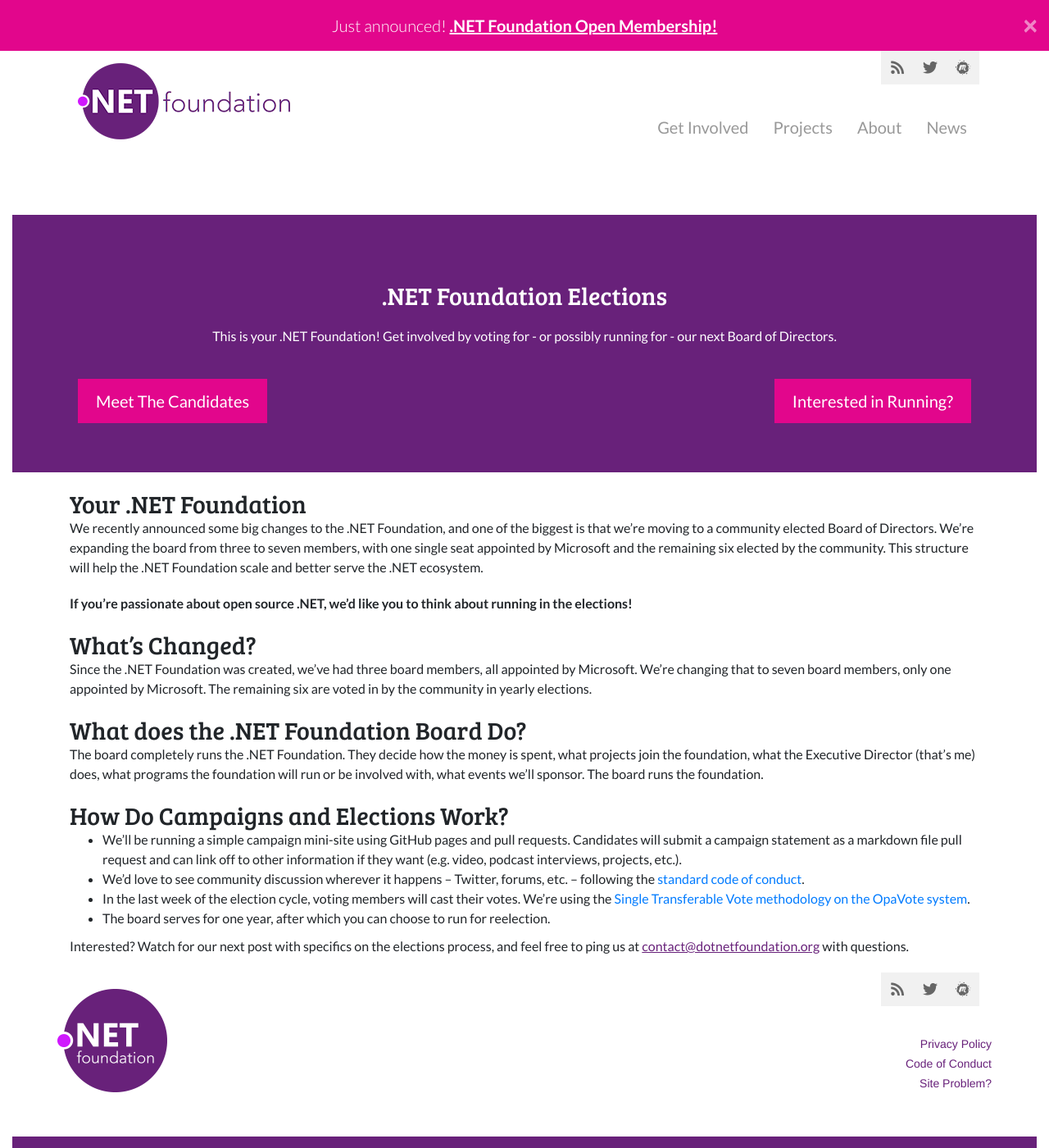
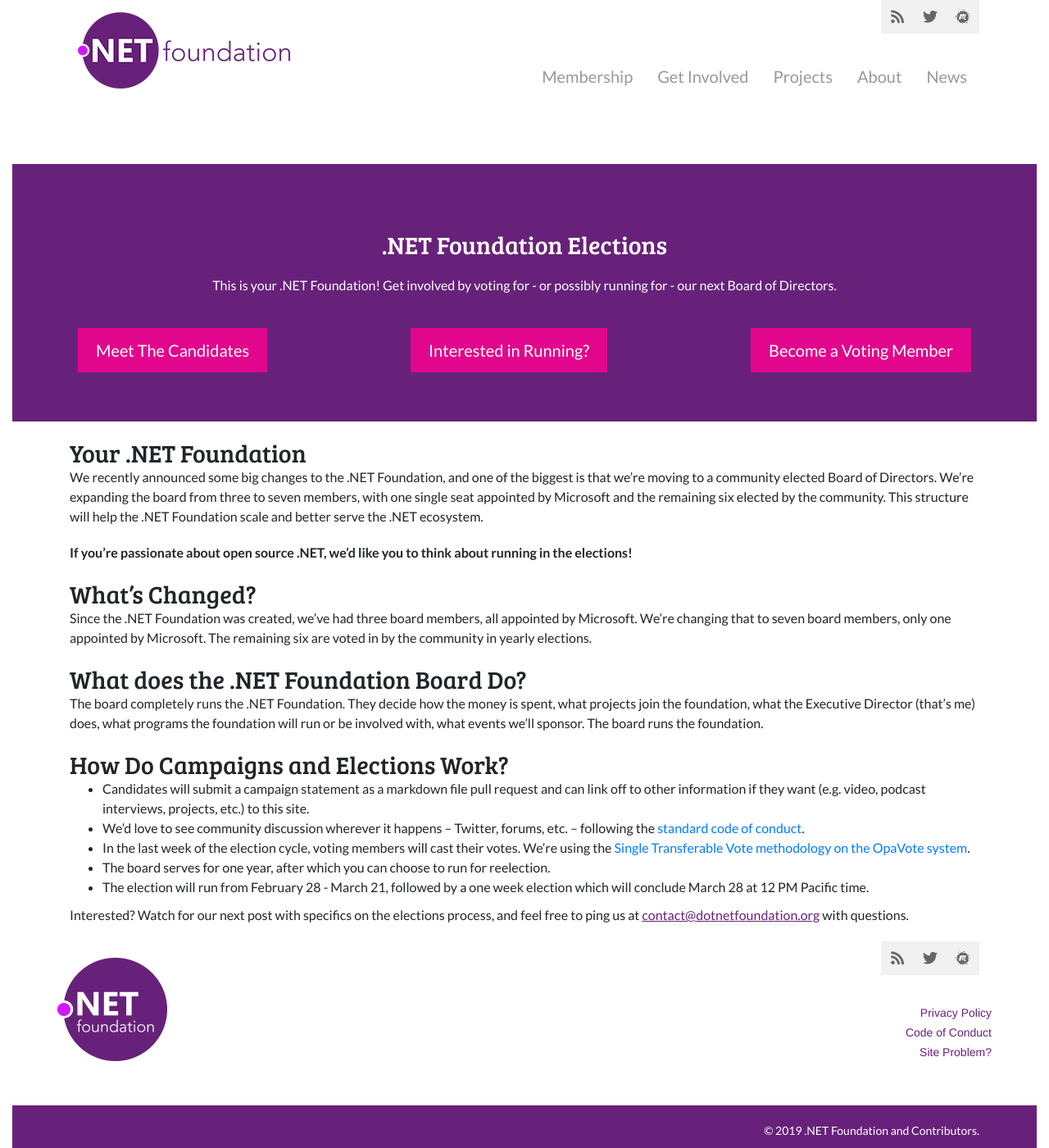
Before and after one commit to dotnet-foundation/election, a Jekyll site: the page built from index.md, in a window 1280 px wide and 1400 px high. Shown: the whole window at 82% size. Built offline with Jekyll 4.4.1, drawn with Linux system fonts in a browser that asks for light colours; nearby versions of some CDN libraries; our own code applies the rules of GitHub Pages for plain Markdown files; comment, search, counter and statistics services are not loaded.

Commit message:
Small home page content tweaks

```diff
--- a/_includes/banner.html
+++ b/_includes/banner.html
@@ -10,6 +10,7 @@
             <div class="mx-auto d-flex justify-content-between site-button_row">
               <a href="candidates" class="site-button site-button--pink">Meet The Candidates</a>
               <a href="campaign" class="site-button site-button--pink">Interested in Running?</a>
+              <a href="https://dotnetfoundation.org/become-a-member" class="site-button site-button--pink">Become a Voting Member</a>
             </div>
         </div>
       </div>
--- a/_includes/header.html
+++ b/_includes/header.html
@@ -1,4 +1,5 @@
 <header class="page-header_wrapper" role="banner">
+    {% comment %}
     <section class="flash justify-content-center align-items-center">
         <div class="alert alert-info alert-dismissible fade show w-100 text-center" role="alert">
             Just announced! <u><a href="http://aka.ms/dnfmemberupdate">.NET Foundation Open Membership!</a></u>
@@ -7,17 +8,23 @@
             </button>
         </div>
     </section>
+    {% endcomment %}
 
     <div class="site-nav_container container">
         <nav class="navbar navbar-expand-md align-items-end">
             <a class="navbar-brand" href="/"><img id="site-logo" src="/img/dotNetFoundationHorizontal.png"></a>
-                <button class="main-menu_toggle navbar-toggler" type="button" data-toggle="collapse" data-target="#navbarSupportedContent" aria-controls="navbarSupportedContent" aria-expanded="false" aria-label="Toggle navigation">
+            <button class="main-menu_toggle navbar-toggler" type="button" data-toggle="collapse"
+                data-target="#navbarSupportedContent" aria-controls="navbarSupportedContent" aria-expanded="false"
+                aria-label="Toggle navigation">
                 <span class="navbar-toggler-icon"></span>
             </button>
             <div class="collapse navbar-collapse" id="navbarSupportedContent">
                 <ul id="main-menu" class="navbar-nav ml-auto">
                     <li class="main-menu_item nav-item">
-                            <a class="nav-link" href="https://dotnetfoundation.org/Get-Involved">Get Involved <span class="sr-only">(current)</span></a>
+                        <a class="nav-link" href="https://members.dotnetfoundation.org">Membership</a>
+                    </li>
+                    <li class="main-menu_item nav-item">
+                        <a class="nav-link" href="https://dotnetfoundation.org/Get-Involved">Get Involved</a>
                     </li>
                     <li class="main-menu_item nav-item">
                         <a class="nav-link" href="https://dotnetfoundation.org/Projects">Projects</a>
--- a/index.md
+++ b/index.md
@@ -16,13 +16,12 @@ Since the .NET Foundation was created, we’ve had three board members, all appo
 
 The board completely runs the .NET Foundation. They decide how the money is spent, what projects join the foundation, what the Executive Director (that’s me) does, what programs the foundation will run or be involved with, what events we’ll sponsor. The board runs the foundation.
 
-
-
 ## How Do Campaigns and Elections Work?
 
-*   We’ll be running a simple campaign mini-site using GitHub pages and pull requests. Candidates will submit a campaign statement as a markdown file pull request and can link off to other information if they want (e.g. video, podcast interviews, projects, etc.).
+*   Candidates will submit a campaign statement as a markdown file pull request and can link off to other information if they want (e.g. video, podcast interviews, projects, etc.) to this site.
 *   We’d love to see community discussion wherever it happens – Twitter, forums, etc. – following the [standard code of conduct](https://dotnetfoundation.org/code-of-conduct).
 *   In the last week of the election cycle, voting members will cast their votes. We’re using the [Single Transferable Vote methodology on the OpaVote system](https://www.opavote.com/methods/single-transferable-vote).
 *   The board serves for one year, after which you can choose to run for reelection.
+*   The election will run from February 28 - March 21, followed by a one week election which will conclude March 28 at 12 PM Pacific time.
 
 Interested? Watch for our next post with specifics on the elections process, and feel free to ping us at [contact@dotnetfoundation.org](mailto:contact@dotnetfoundation.org) with questions.
```
Lines whose indentation alone changed are shown as unchanged.
